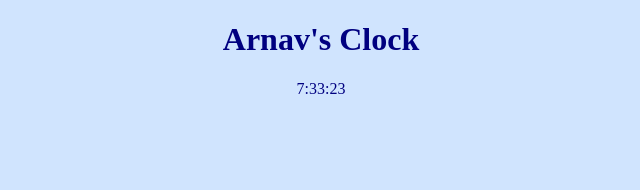
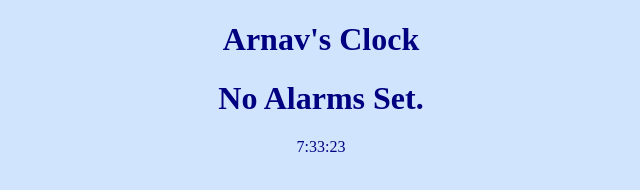
Before and after one commit to amurulid/HTMLClock, a plain HTML site: page index.html in a window 1280 px wide. Shown: the whole page, without its empty margins (319-959 px from the left). Drawn offline with Linux system fonts and the light colour scheme.

Commit message:
Update index.html

```diff
--- a/index.html
+++ b/index.html
@@ -9,6 +9,7 @@
 
    <body class = "test" onload="getTime()">
       <h1> Arnav's Clock </h1>
+      <h1> No Alarms Set. </h1>
          <div id="time"></div>
    </body>
 </html>
```
